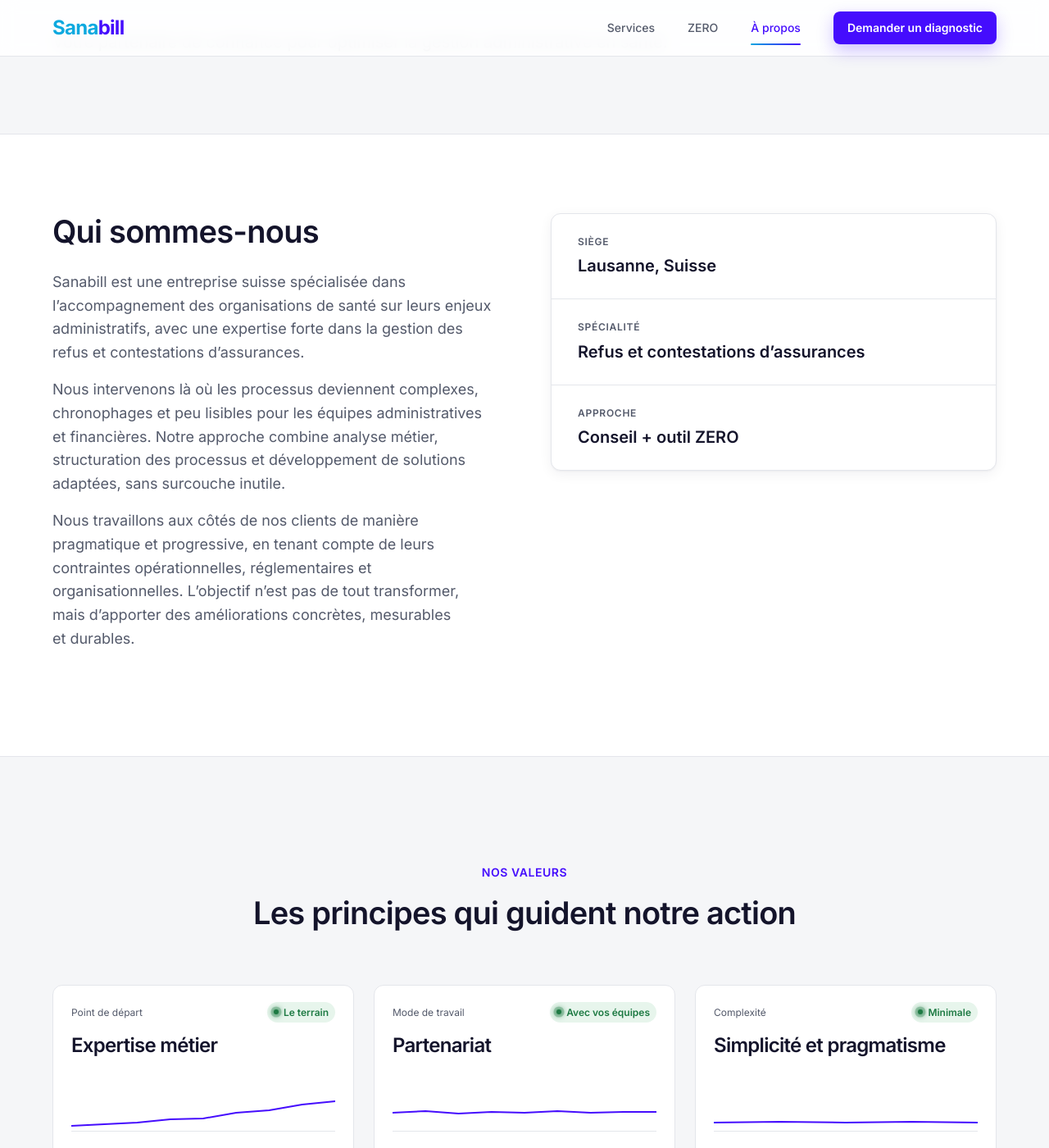
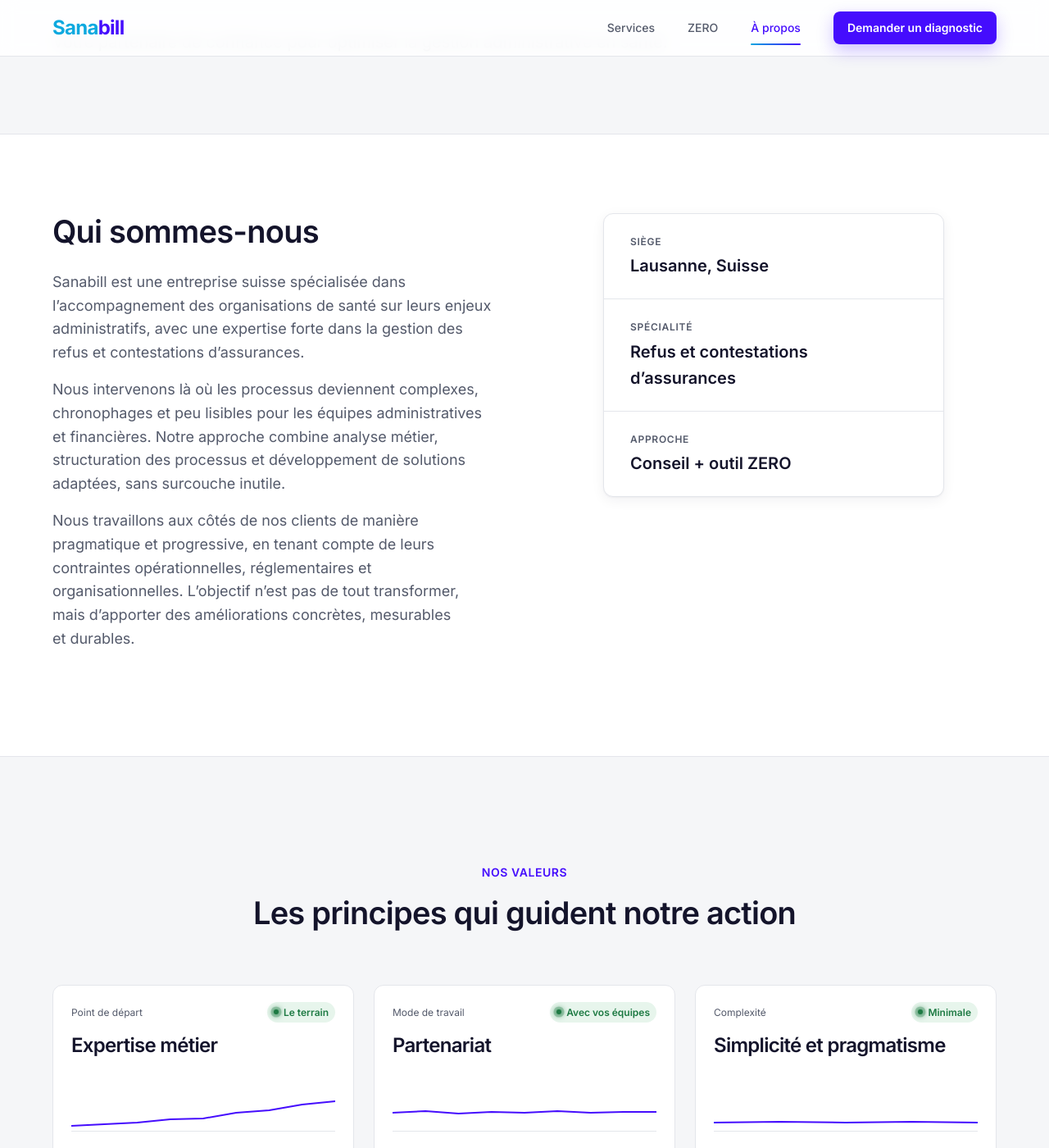
Before and after one commit to loicJubin/sanabill, a Jekyll site: the page built from fr/about.html, in a window 1280 px wide and 1400 px high, scrolled down 351 px. Shown: the whole window at 82% size. Built offline with Jekyll 4.4.1, drawn with Linux system fonts in a browser that asks for light colours.

Commit message:
style(about): Narrower facts card on large screens

```diff
--- a/_sass/pages/_about.scss
+++ b/_sass/pages/_about.scss
@@ -4,6 +4,12 @@
 
 .facts {
   overflow: hidden;
+
+  // Narrower card: side margins on large screens
+  @include lg {
+    margin-inline: $spacing-2xl;
+  }
+
   background: $surface;
   border: 1px solid $border;
   border-radius: $radius-md;
```
